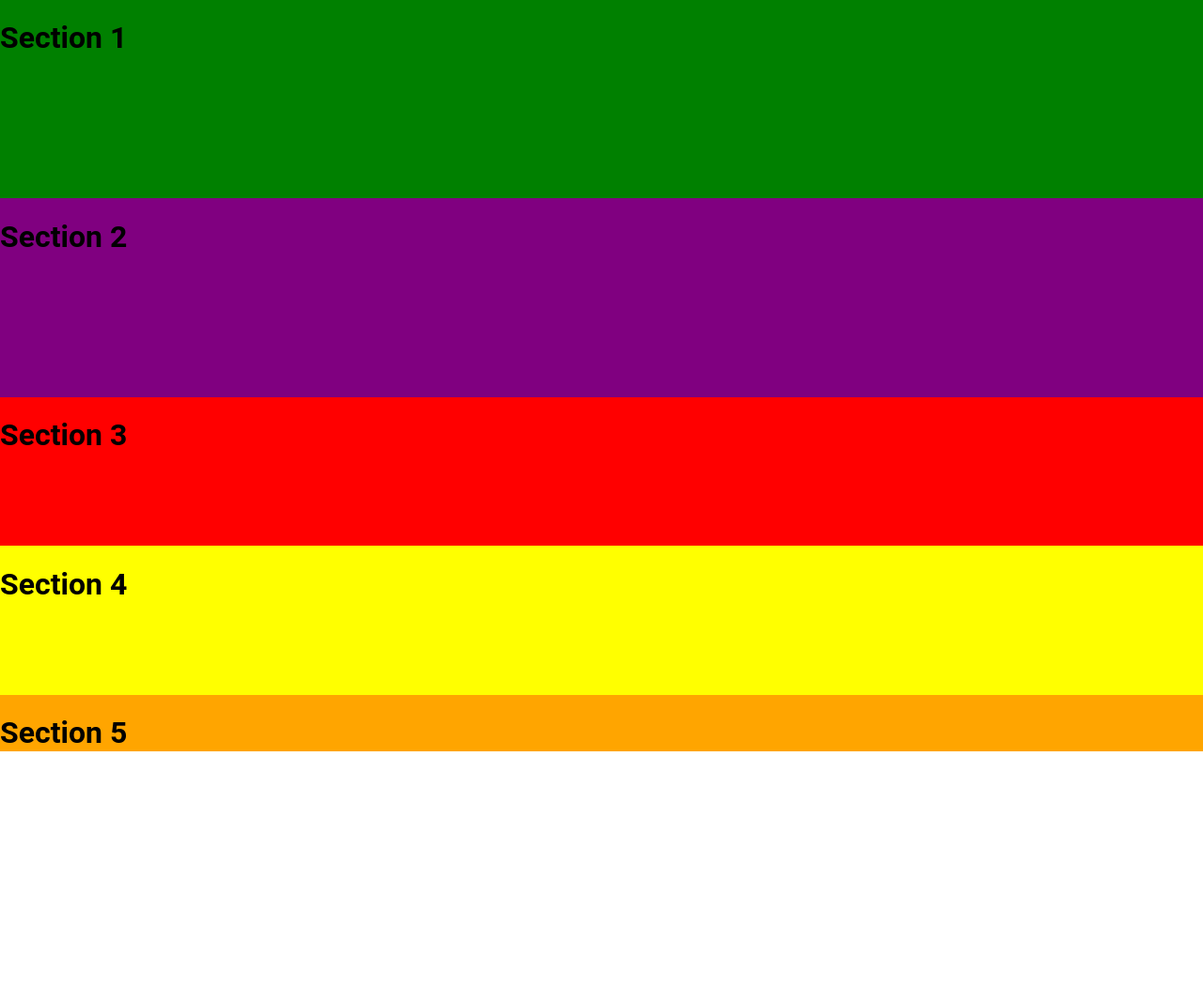
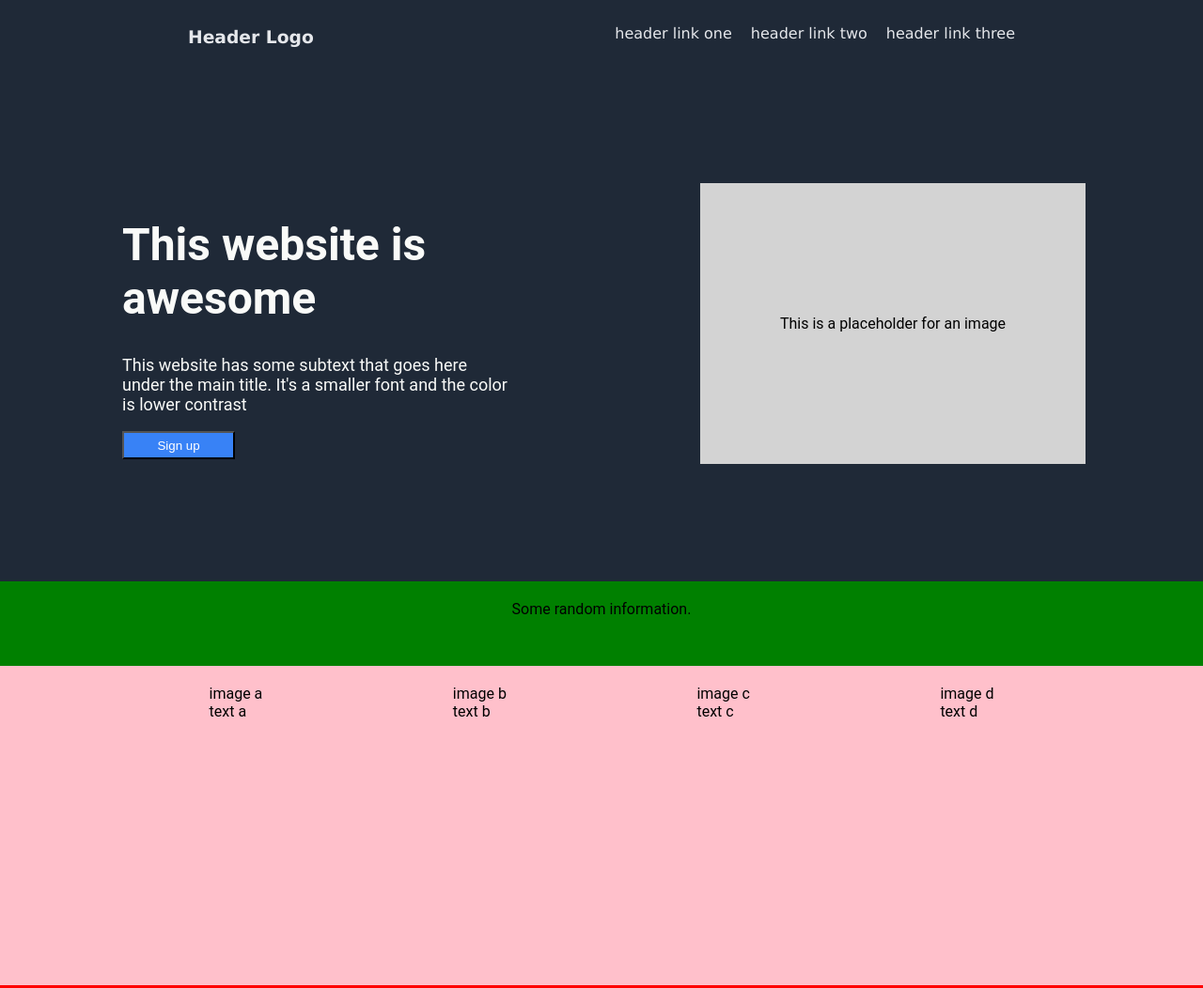
Before and after one commit to pear48461/Landing-Page, a plain HTML site: page index.html in a window 1280 px wide. Shown: the top 1052 px of the page at 94% size. Before the commit the page ends 800 px from the top, so only its background shows below. Drawn offline with Linux system fonts and the light colour scheme.

Commit message:
Styling heading, section 1 and section 2
heading and section 1 completed. section 2
in progress.

```diff
--- a/index.html
+++ b/index.html
@@ -7,11 +7,46 @@
         <meta name="viewport" content="width=device-width, initial-scale=1.0">
     </head>
     <body>
+       <div class="header">
+        <h3 class="headerlogo">Header Logo</h3>
+        <ul>
+            <li>header link one</li>
+            <li>header link two</li>
+            <li>header link three</li>
+        </ul>
+       </div>
+
+        <div class="content">
             <div class="first">
-            <h1>Section 1</h1>
+                <div class="firstleft">
+                <h1 id="firstheading">This website is awesome</h1>
+                <p id="firsttext">This website has some subtext that goes here under the main title. It's a smaller font and the color is lower contrast</p>
+                <button>Sign up</button>
+                </div>
+                <div class="firstright">
+                <p>This is a placeholder for an image</p>
+                </div>
             </div>
             <div class="second">
-            <h1>Section 2</h1>
+                <div class="secondheading">Some random information.</div>
+                <div class="secondcontent">
+                    <div class="itema">
+                        <div>image a</div>
+                        <div>text a</div>
+                    </div>
+                    <div class="itemb">
+                        <div>image b</div>
+                        <div>text b</div>
+                    </div>
+                    <div class="itemc">
+                        <div>image c</div>
+                        <div>text c</div>
+                    </div>
+                    <div class="itemd">
+                        <div>image d</div>
+                        <div>text d</div>
+                    </div>
+                </div>
             </div>
             <div class="third">
                 <h1>Section 3</h1>
@@ -19,8 +54,6 @@
             <div class="fourth">
                 <h1>Section 4</h1>
             </div>
-        <div class="fifth">
-            <h1>Section 5</h1>
         </div>
-    </body>
-</html>
+        <div class="footer">Footer</div>
+    </body></html>
--- a/style.css
+++ b/style.css
@@ -1,40 +1,116 @@
 
 /* style.css */
 
+body {
+    margin: 0px;
+    font-family: 'Lucida Sans', 'Lucida Sans Regular', 'Lucida Grande', 'Lucida Sans Unicode', Geneva, Verdana, sans-serif;
+}
 
-body {
-    height: 100vh;
-    margin: 0px;
+ul {
+    list-style-type: none;
+}
+
+.content {
+    font-family: Roboto, sans-serif;
     overflow: hidden;
-    font-family: Roboto, sans-serif;
     Display: Flex;
     flex-direction: column;
-    justify-content: space-between;
-    flex: 1;
 }
 
+.header {
+    background-color: #1f2937;
+    display: flex;
+    height: 50px;
+    justify-content: space-between;
+    padding: 10px;
+    padding-left: 200px;
+    padding-right: 200px;
+    color: #F9FAF8;
+}
+
+.header, ul {
+    display: flex;
+    gap: 20px;
+    color: #E5E7EB;
+}
+
+
 .first {
-    background-color: green;
-    flex: 4 1 0%;
+    background-color: #1f2937;
+    flex: 2 1 400px;
+    display: flex;
+    padding-left: 200px;
+    padding-right: 150px;
+    padding: 25px;
+}
+
+.firstleft {
+    background: #1f2937;
+    flex: 1;
+    padding: 25px;
+    color: #F9FAF8;
+    margin: 80px;
+}
+
+#firstheading {
+    font-size: 48px;
+    font-weight: 900px;
+}
+
+#firsttext {
+    font-size: 18px;
+}
+
+.firstleft button {
+    Background: #3882F6;
+    color: white;
+    height: 30px;
+    width: 120px;
+}
+
+.firstright {
+    display: flex;
+    background: lightgrey;
+    flex: 1;
+    margin: 100px;
+    justify-content: center;
+    align-items:center;
 }
 
 .second {
     background-color: purple;
-        flex: 4 1 0%;
+    flex: 2 1 0%;
+    display: flex;
+    flex-direction: column;
+    justify-content: stretch;
+}
+
+.secondheading {
+    background-color: green;
+    text-align: center;
+    padding: 20px;
+    flex: 1 1 50px
+}
+
+.secondcontent {
+    Display: flex;
+    background-color: pink;
+    justify-content: space-evenly;
+    padding: 20px;
+    flex: 1 1 300px
 }
 
 .third {
     background-color: red;
-        flex: 3 1 0%;
+    flex: 1;
 }
 
 .fourth {
     background-color: yellow;
-        flex: 3 1 0%;
+    flex: 1;
 }
 
-.fifth {
-    background-color: orange;
-    flex: 1 1 0%;
-    height: 60px;
+.footer {
+    background-color: grey;
+    height: 50px;
 }
```
Lines whose indentation alone changed are shown as unchanged.
